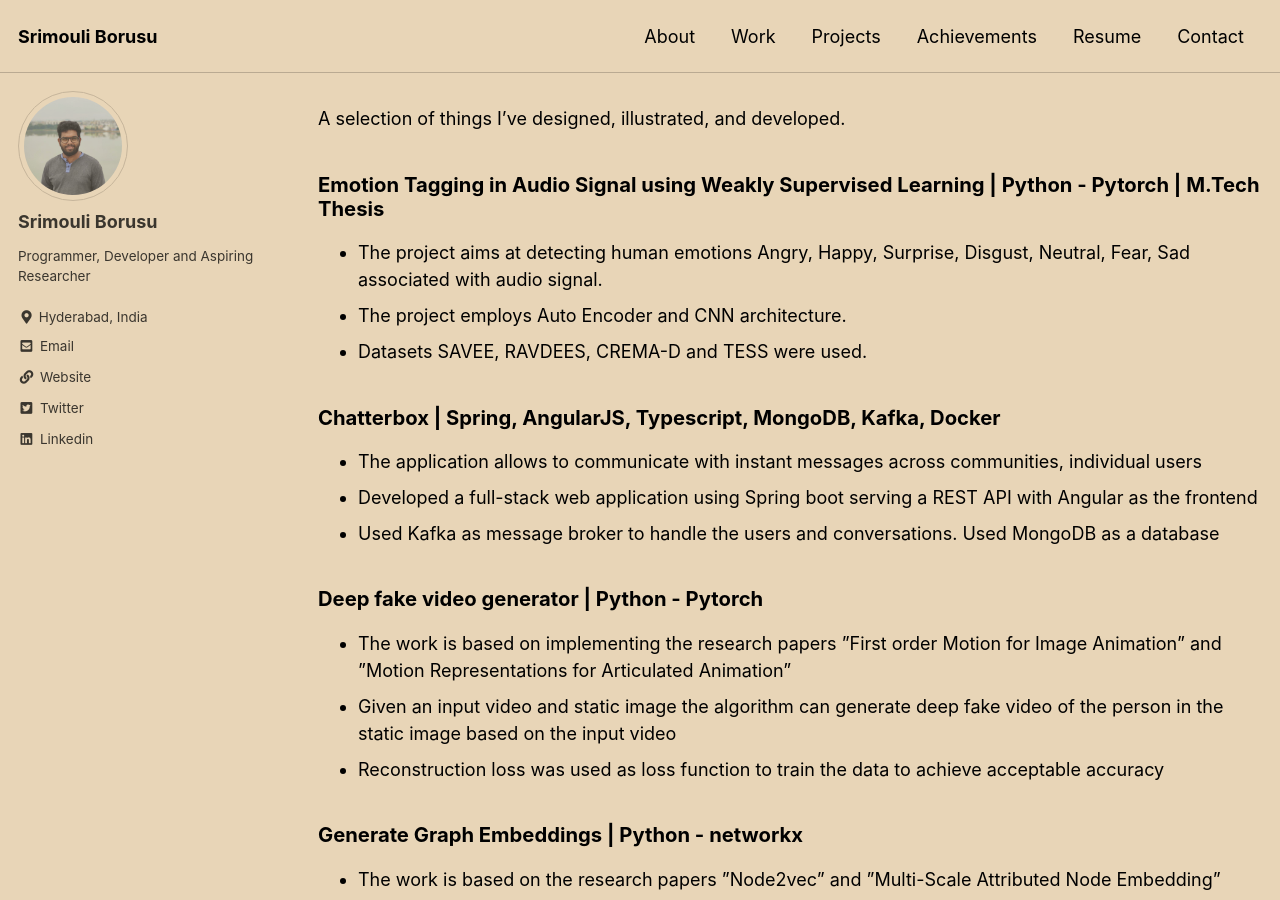
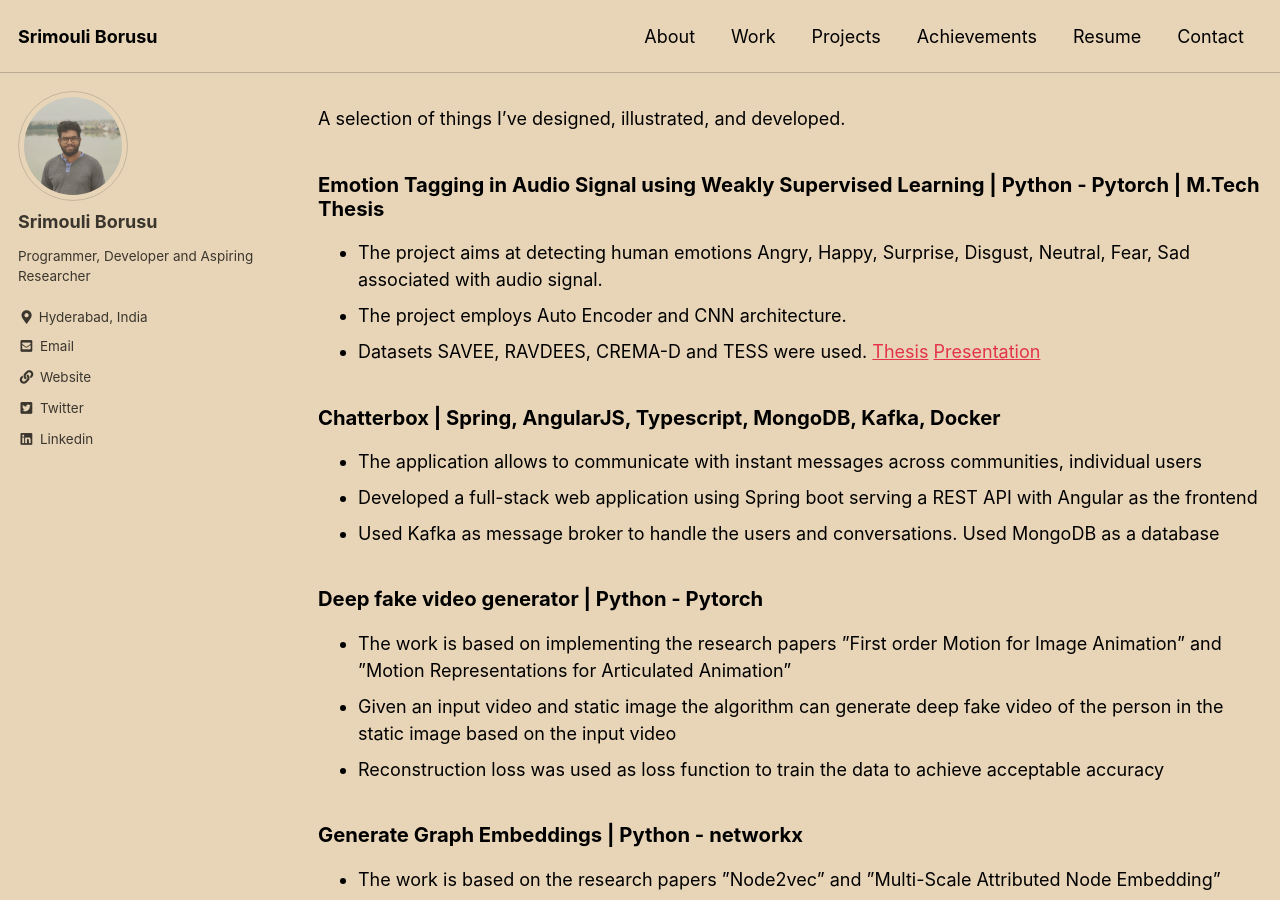
Before and after one commit to srimouli04/srimouli04.github.io_archiv2, a Jekyll site: the page built from _pages/projects.md, in a window 1280 px wide and 900 px high. Built offline with Jekyll 4.4.1, drawn with Linux system fonts in a browser that asks for light colours; cached includes are drawn as plain includes.

Commit message:
Added Mtech Thesis project

```diff
--- a/_pages/projects.md
+++ b/_pages/projects.md
@@ -21,6 +21,7 @@ feature:
 * The project aims at detecting human emotions Angry, Happy, Surprise, Disgust, Neutral, Fear, Sad associated with audio signal.
 * The project employs Auto Encoder and CNN architecture.
 * Datasets SAVEE, RAVDEES, CREMA-D and TESS were used.
+[Thesis](assets\pdfs\Srimouli_Borusu_Mtech_Thesis.pdf) [Presentation](assets\pdfs\Dissertation Presentation.pdf)
 
 
 ### Chatterbox | Spring, AngularJS, Typescript, MongoDB, Kafka, Docker
```
Also changed, not shown: 2 other files.
